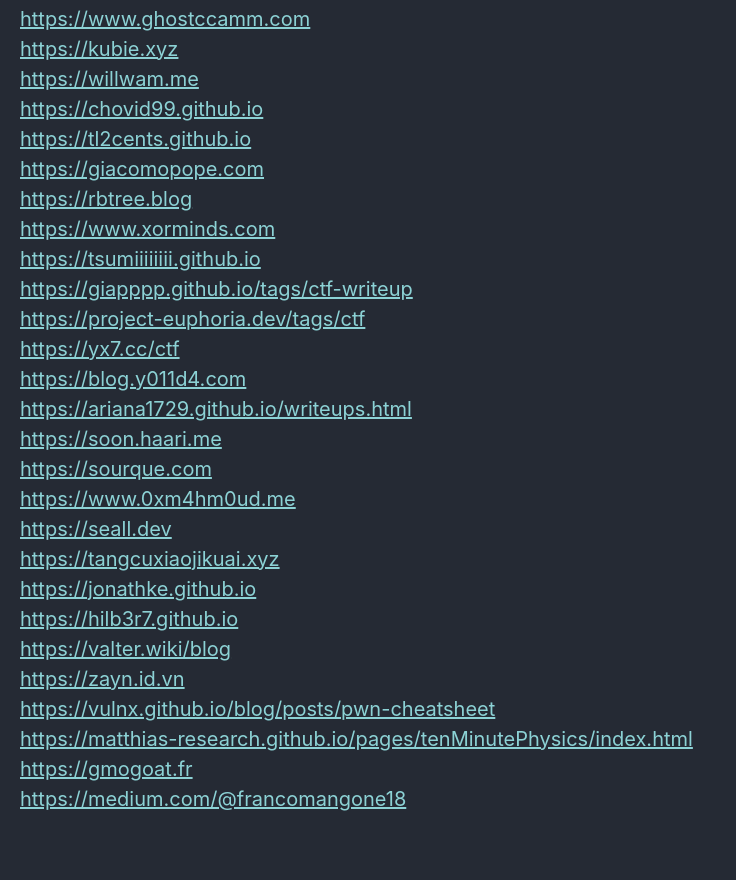
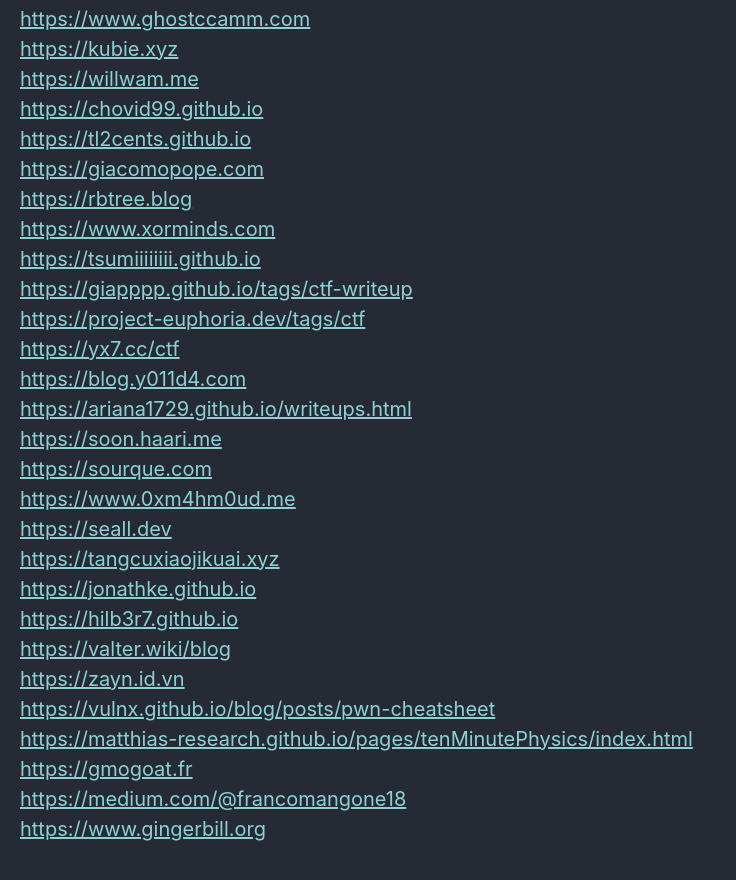
Before and after one commit to Connor-McCartney/Connor-McCartney.github.io, a Jekyll site: the page built from _pages/misc/resources.md, in a window 1280 px wide and 900 px high, scrolled down 3904 px. Shown: the top 880 px of the window, without its empty margins (0-736 px from the left). Built offline with Jekyll 4.4.1, drawn with Linux system fonts in a browser that asks for light colours; cached includes are drawn as plain includes.

Commit message:
Update resources.md

```diff
--- a/_pages/misc/resources.md
+++ b/_pages/misc/resources.md
@@ -155,3 +155,4 @@ Make your games more fun - <https://www.youtube.com/watch?v=plj09H-aLOk> <br>
 <https://matthias-research.github.io/pages/tenMinutePhysics/index.html> <br>
 <https://gmogoat.fr> <br>
 <https://medium.com/@francomangone18> <br>
+<https://www.gingerbill.org> <br>
```
